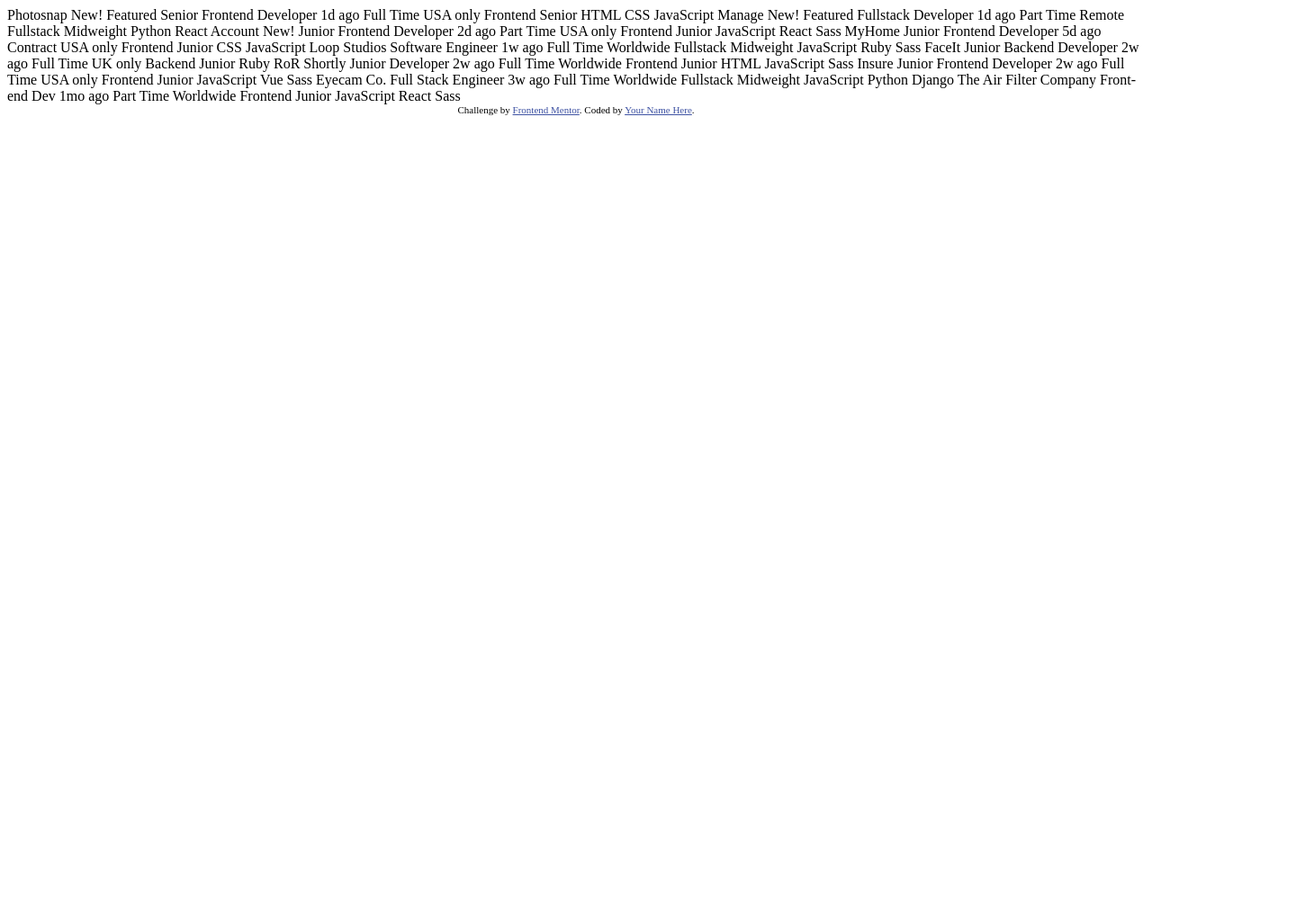
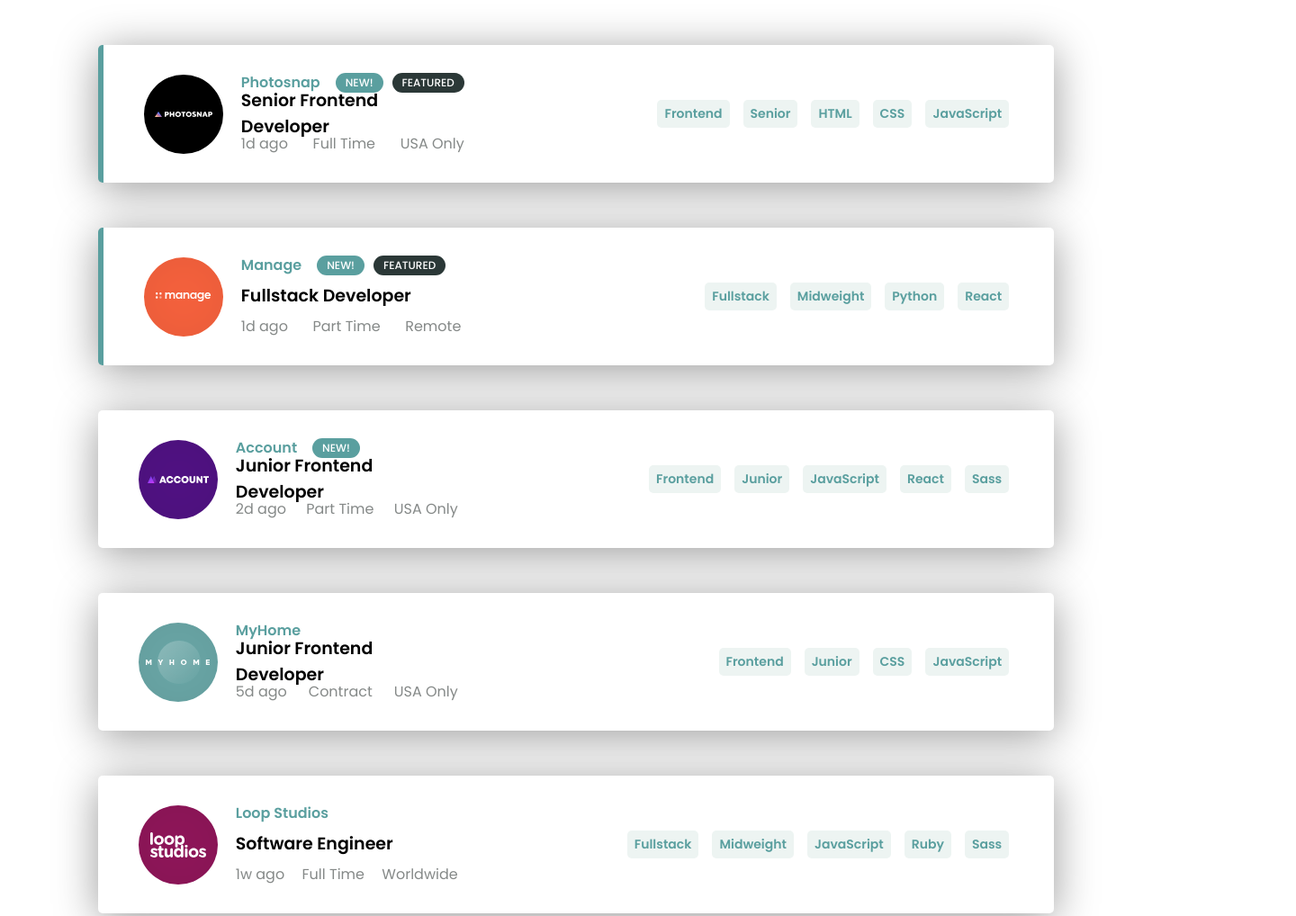
Before and after one commit to khaled-osama-elhabibi/static-job-listings-master, a website: page index.html in a window 1280 px wide. Shown: the top 1018 px of the page at 90% size, 1440 px wide, since content can reach past the window. Before the commit the page ends 800 px from the top, so only its background shows below. Drawn offline with Linux system fonts and the light colour scheme.

Commit message:
second Commit

```diff
--- /dev/null
+++ b/JS/index.js
@@ -0,0 +1,5 @@
+let jobsContainer = document.getElementById('jobs-container');
+
+jobs.forEach(element => {
+    jobsContainer.append(new JobCard(element).jobCard);
+});
--- /dev/null
+++ b/JS/jobCard.js
@@ -0,0 +1,207 @@
+class JobCard{
+    constructor( {
+        company ,
+        logo ,
+        "new" : newOrNot ,
+        "featured" : featuredOrNot ,
+        position ,
+        postedAt ,
+        contract ,
+        location ,
+        role ,
+        level ,
+        languages ,
+        tools
+    }){
+        this.jobCard = document.createElement('div');
+        this.jobCard.classList.add("job-card");
+        if(featuredOrNot === true){this.jobCard.classList.add("job-card--featured");}
+        this.jobCard.innerHTML = `
+        <div class="job-card__details">
+            <img class='job-card__logo' src=${logo} alt="logo" srcset="">
+
+            <div class="job-card__details-section-1">
+                <div class="job-card__details-section-1-1">
+                    <div class="job-card__company">${company}</div>
+                    ${ newOrNot === true ? '<div class="job-card__new">new!</div>' : '' }
+                    ${ featuredOrNot === true ? '<div class="job-card__featured">featured</div>' : '' }
+                </div>
+
+                <div class="job-card__details-section-1-2">
+                    <div class="job-card__position">${position}</div>
+                </div>
+
+                <div class="job-card__details-section-1-3">
+                    <div class="job-card__posted-at">${postedAt}</div>
+                    <div class="job-card__contract">${contract}</div>
+                    <div class="job-card__location">${location}</div>
+                </div>
+            </div>
+        </div>
+        <div class="job-card__keywords">
+            <div class="job-card__keywords-item">${role}</div>
+            <div class="job-card__keywords-item">${level}</div>
+        </div>
+        `;
+
+        [...languages,...tools].forEach(element => {
+            let tempNode = document.createElement('div') ;
+            tempNode.classList.add('job-card__keywords-item') ;
+            tempNode.innerText = element;
+            this.jobCard.getElementsByClassName('job-card__keywords')[0].append(tempNode);
+        })
+    }
+}
+
+let jobs = [
+    {
+      "id": 1,
+      "company": "Photosnap",
+      "logo": "./images/photosnap.svg",
+      "new": true,
+      "featured": true,
+      "position": "Senior Frontend Developer",
+      "role": "Frontend",
+      "level": "Senior",
+      "postedAt": "1d ago",
+      "contract": "Full Time",
+      "location": "USA Only",
+      "languages": ["HTML", "CSS", "JavaScript"],
+      "tools": []
+    },
+    {
+      "id": 2,
+      "company": "Manage",
+      "logo": "./images/manage.svg",
+      "new": true,
+      "featured": true,
+      "position": "Fullstack Developer",
+      "role": "Fullstack",
+      "level": "Midweight",
+      "postedAt": "1d ago",
+      "contract": "Part Time",
+      "location": "Remote",
+      "languages": ["Python"],
+      "tools": ["React"]
+    },
+    {
+      "id": 3,
+      "company": "Account",
+      "logo": "./images/account.svg",
+      "new": true,
+      "featured": false,
+      "position": "Junior Frontend Developer",
+      "role": "Frontend",
+      "level": "Junior",
+      "postedAt": "2d ago",
+      "contract": "Part Time",
+      "location": "USA Only",
+      "languages": ["JavaScript"],
+      "tools": ["React", "Sass"]
+    },
+    {
+      "id": 4,
+      "company": "MyHome",
+      "logo": "./images/myhome.svg",
+      "new": false,
+      "featured": false,
+      "position": "Junior Frontend Developer",
+      "role": "Frontend",
+      "level": "Junior",
+      "postedAt": "5d ago",
+      "contract": "Contract",
+      "location": "USA Only",
+      "languages": ["CSS", "JavaScript"],
+      "tools": []
+    },
+    {
+      "id": 5,
+      "company": "Loop Studios",
+      "logo": "./images/loop-studios.svg",
+      "new": false,
+      "featured": false,
+      "position": "Software Engineer",
+      "role": "Fullstack",
+      "level": "Midweight",
+      "postedAt": "1w ago",
+      "contract": "Full Time",
+      "location": "Worldwide",
+      "languages": ["JavaScript"],
+      "tools": ["Ruby", "Sass"]
+    },
+    {
+      "id": 6,
+      "company": "FaceIt",
+      "logo": "./images/faceit.svg",
+      "new": false,
+      "featured": false,
+      "position": "Junior Backend Developer",
+      "role": "Backend",
+      "level": "Junior",
+      "postedAt": "2w ago",
+      "contract": "Full Time",
+      "location": "UK Only",
+      "languages": ["Ruby"],
+      "tools": ["RoR"]
+    },
+    {
+      "id": 7,
+      "company": "Shortly",
+      "logo": "./images/shortly.svg",
+      "new": false,
+      "featured": false,
+      "position": "Junior Developer",
+      "role": "Frontend",
+      "level": "Junior",
+      "postedAt": "2w ago",
+      "contract": "Full Time",
+      "location": "Worldwide",
+      "languages": ["HTML", "JavaScript"],
+      "tools": ["Sass"]
+    },
+    {
+      "id": 8,
+      "company": "Insure",
+      "logo": "./images/insure.svg",
+      "new": false,
+      "featured": false,
+      "position": "Junior Frontend Developer",
+      "role": "Frontend",
+      "level": "Junior",
+      "postedAt": "2w ago",
+      "contract": "Full Time",
+      "location": "USA Only",
+      "languages": ["JavaScript"],
+      "tools": ["Vue", "Sass"]
+    },
+    {
+      "id": 9,
+      "company": "Eyecam Co.",
+      "logo": "./images/eyecam-co.svg",
+      "new": false,
+      "featured": false,
+      "position": "Full Stack Engineer",
+      "role": "Fullstack",
+      "level": "Midweight",
+      "postedAt": "3w ago",
+      "contract": "Full Time",
+      "location": "Worldwide",
+      "languages": ["JavaScript", "Python"],
+      "tools": ["Django"]
+    },
+    {
+      "id": 10,
+      "company": "The Air Filter Company",
+      "logo": "./images/the-air-filter-company.svg",
+      "new": false,
+      "featured": false,
+      "position": "Front-end Dev",
+      "role": "Frontend",
+      "level": "Junior",
+      "postedAt": "1mo ago",
+      "contract": "Part Time",
+      "location": "Worldwide",
+      "languages": ["JavaScript"],
+      "tools": ["React", "Sass"]
+    }
+  ]
--- /dev/null
+++ b/Sass/abstracts/_variables.scss
@@ -0,0 +1,7 @@
+$color-primary:#5a9f9f;
+$color-primary-light:#edf4f2;
+
+$color-secondary:#858988;
+
+$color-black:#000;
+$color-white:#fff;
--- /dev/null
+++ b/Sass/base/_base.scss
@@ -0,0 +1,8 @@
+*,*::after,*::before{
+    padding: 0;
+    margin: 0;
+    box-sizing: border-box;
+}
+body{
+    font-family: Poppins;
+}
--- /dev/null
+++ b/Sass/components/_job-card.scss
@@ -0,0 +1,98 @@
+.job-card{
+    /*to be removed*/
+    margin: 50px auto;
+    /*to be removed*/
+    width: 83%;
+    height: 153px;
+    margin-left:auto;
+    margin-right:auto;
+
+    box-shadow: 0 .4rem 3rem rgba($color-black, $alpha: .4) ;
+    border-radius: 5px;
+    background-color: $color-white;
+    display: flex;
+    flex-flow: row nowrap;
+    justify-content: space-between;
+    &__details{
+        justify-self: center;
+        width: 40%;
+        height: 100%;
+        padding: 25px;
+        padding-left: 45px;
+        display: flex;
+        flex-flow: row nowrap;
+        &-section-1{
+            display: flex;
+            flex-flow: column wrap;
+            width: 100%;
+            margin-left: 20px;
+            &-1,&-2,&-3{
+               height: 33%;
+               display: flex;
+               flex-flow: row nowrap;
+               align-items: center;
+            }
+            &-2{
+                cursor: pointer;
+                &:hover{
+                    color: $color-primary;
+                }
+            }
+            &-3{justify-content: space-between;}
+        }
+    }
+    &__company{
+        color: $color-primary;
+        font-weight: 600;
+        margin-right: 17px;
+    }
+    &__position{
+        font-size: 19px;
+        font-weight: 600;
+    }
+    &__posted-at , &__contract , &__location{color: $color-secondary;}
+    &__logo{
+        display: inline-block;
+        align-self: center;
+        width: 90px;
+        height: auto;
+    }
+    &__new,&__featured{
+        text-transform: uppercase;
+        padding: 2px 11px;
+        font-size: 12px;
+        font-weight: 500;
+        border-radius: 12px;
+        color: $color-white;
+    }
+    &__featured{background-color: #2b3837;}
+    &__new{background-color: $color-primary; margin-right:10px;}
+    &__keywords{
+        align-items: center;
+        margin-right: 50px;
+
+        align-self: center;
+        display: flex;
+        flex-flow: row nowrap;
+        &-item{
+            background-color: $color-primary-light;
+            color: $color-primary;
+            font-weight: 600;
+            font-size: 14px;
+            padding: 5px 8px;
+            border-radius: 5px;
+            &:hover{
+                cursor: pointer;
+                background-color: $color-primary;
+                color: $color-primary-light;
+            }
+            &:not(:first-child)
+            {
+                margin-left: 15px;
+            }
+        }
+    }
+    &--featured{
+        border-left: 6px solid $color-primary;
+    }
+}
--- /dev/null
+++ b/Sass/main.scss
@@ -0,0 +1,12 @@
+/*
+@import "Sass/abstracts/";
+@import "Sass/base/";
+@import "Sass/components/";
+@import "Sass/layout/";
+@import "Sass/pages/";
+*/
+@import "Sass/abstracts/variables";
+
+@import "Sass/base/base";
+
+@import "Sass/components/job-card";
--- a/index.html
+++ b/index.html
@@ -6,6 +6,10 @@
 
   <link rel="icon" type="image/png" sizes="32x32" href="./images/favicon-32x32.png">
 
+  <link rel="preconnect" href="https://fonts.gstatic.com">
+  <link href="https://fonts.googleapis.com/css2?family=Poppins:wght@100;200;300;400;500;600;700;800;900&display=swap" rel="stylesheet">
+
+  <link rel="stylesheet" href="css/style.css">
   <title>Frontend Mentor | Job Listings</title>
 
   <!-- Feel free to remove these styles or customise in your own stylesheet 👍 -->
@@ -15,179 +19,17 @@
   </style>
 </head>
 <body>
-  <!-- Item Start -->
-  Photosnap
-  New!
-  Featured
-  Senior Frontend Developer
-  1d ago
-  Full Time
-  USA only
-  <!-- Role -->
-  Frontend
-  <!-- Level -->
-  Senior
-  <!-- Languages -->
-  HTML
-  CSS
-  JavaScript
-  <!-- Item End -->
 
-  <!-- Item Start -->
-  Manage
-  New!
-  Featured
-  Fullstack Developer
-  1d ago
-  Part Time
-  Remote
-  <!-- Role -->
-  Fullstack
-  <!-- Level -->
-  Midweight
-  <!-- Languages -->
-  Python
-  <!-- Tools -->
-  React
-  <!-- Item End -->
+  <div id="jobs-container" class="jobs-container">
 
-  <!-- Item Start -->
-  Account
-  New!
-  Junior Frontend Developer
-  2d ago
-  Part Time
-  USA only
-  <!-- Role -->
-  Frontend
-  <!-- Level -->
-  Junior
-  <!-- Languages -->
-  JavaScript
-  <!-- Tools -->
-  React
-  Sass
-  <!-- Item End -->
-
-  <!-- Item Start -->
-  MyHome
-  Junior Frontend Developer
-  5d ago
-  Contract
-  USA only
-  <!-- Role -->
-  Frontend
-  <!-- Level -->
-  Junior
-  <!-- Languages -->
-  CSS
-  JavaScript
-  <!-- Item End -->
-
-  <!-- Item Start -->
-  Loop Studios
-  Software Engineer
-  1w ago
-  Full Time
-  Worldwide
-  <!-- Role -->
-  Fullstack
-  <!-- Level -->
-  Midweight
-  <!-- Languages -->
-  JavaScript
-  Ruby
-  <!-- Tools -->
-  Sass
-  <!-- Item End -->
-
-  <!-- Item Start -->
-  FaceIt
-  Junior Backend Developer
-  2w ago
-  Full Time
-  UK only
-  <!-- Role -->
-  Backend
-  <!-- Level -->
-  Junior
-  <!-- Languages -->
-  Ruby
-  <!-- Tools -->
-  RoR
-  <!-- Item End -->
-
-  <!-- Item Start -->
-  Shortly
-  Junior Developer
-  2w ago
-  Full Time
-  Worldwide
-  <!-- Role -->
-  Frontend
-  <!-- Level -->
-  Junior
-  <!-- Languages -->
-  HTML
-  JavaScript
-  <!-- Tools -->
-  Sass
-  <!-- Item End -->
-
-  <!-- Item Start -->
-  Insure
-  Junior Frontend Developer
-  2w ago
-  Full Time
-  USA only
-  <!-- Role -->
-  Frontend
-  <!-- Level -->
-  Junior
-  <!-- Languages -->
-  JavaScript
-  <!-- Tools -->
-  Vue
-  Sass
-  <!-- Item End -->
-
-  <!-- Item Start -->
-  Eyecam Co.
-  Full Stack Engineer
-  3w ago
-  Full Time
-  Worldwide
-  <!-- Role -->
-  Fullstack
-  <!-- Level -->
-  Midweight
-  <!-- Languages -->
-  JavaScript
-  Python
-  <!-- Tools -->
-  Django
-  <!-- Item End -->
-
-  <!-- Item Start -->
-  The Air Filter Company
-  Front-end Dev
-  1mo ago
-  Part Time
-  Worldwide
-  <!-- Role -->
-  Frontend
-  <!-- Level -->
-  Junior
-  <!-- Languages -->
-  JavaScript
-  <!-- Tools -->
-  React
-  Sass
-  <!-- Item End -->
+  </div>
+  <img src="design/desktop-design.jpg" alt="" srcset="">
 
   <div class="attribution">
     Challenge by <a href="https://www.frontendmentor.io?ref=challenge" target="_blank">Frontend Mentor</a>.
-    Coded by <a href="#">Your Name Here</a>.
+    Coded by <a href="#">Khaled Osama</a>.
   </div>
+  <script src="JS/jobCard.js"></script>
+  <script src="JS/index.js"></script>
 </body>
 </html>
```
Also changed, not shown: JS/data.json (added, +152 -0 lines), package.json (added, +20 -0 lines), CSS/style.css (added), 1 other file.
